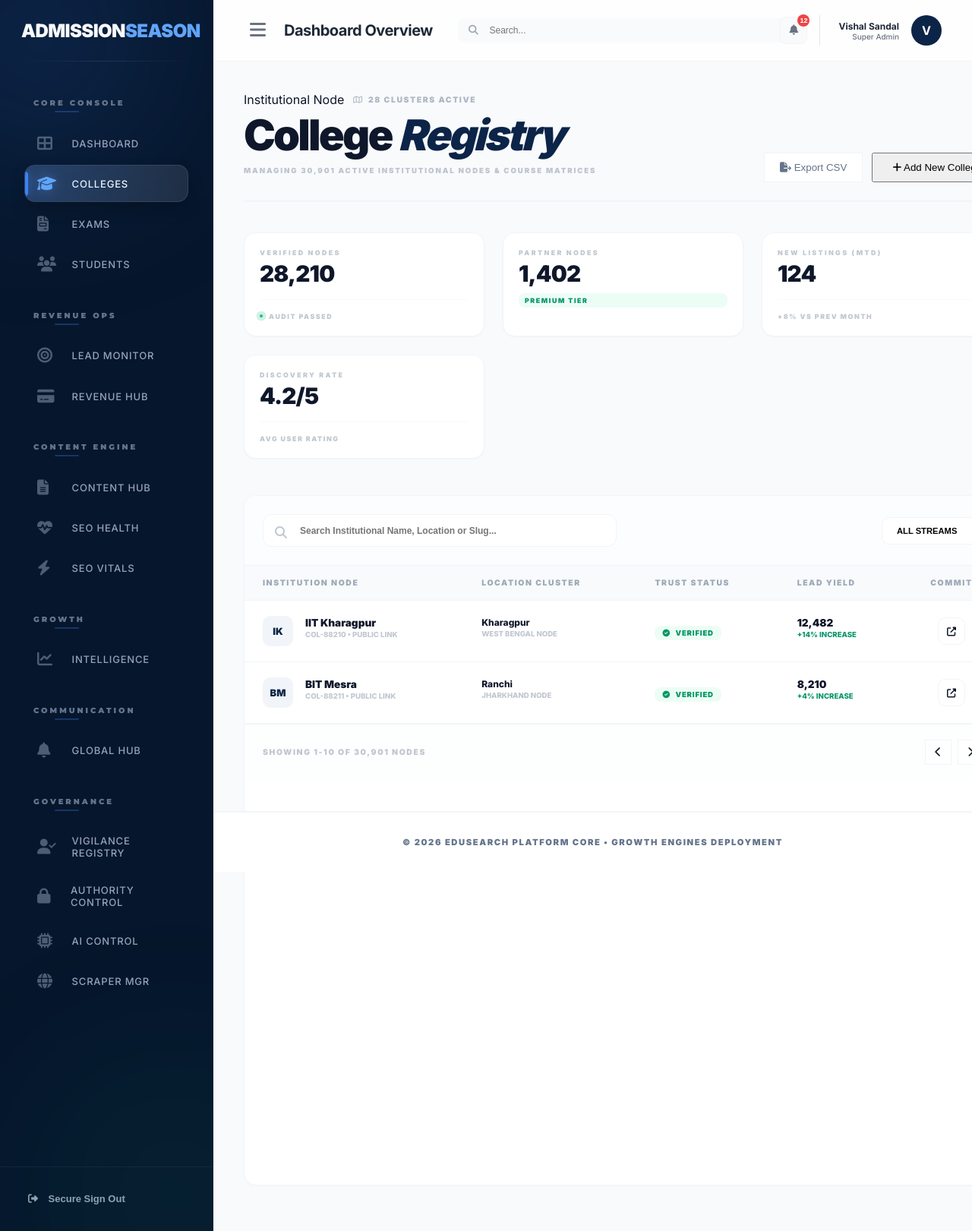
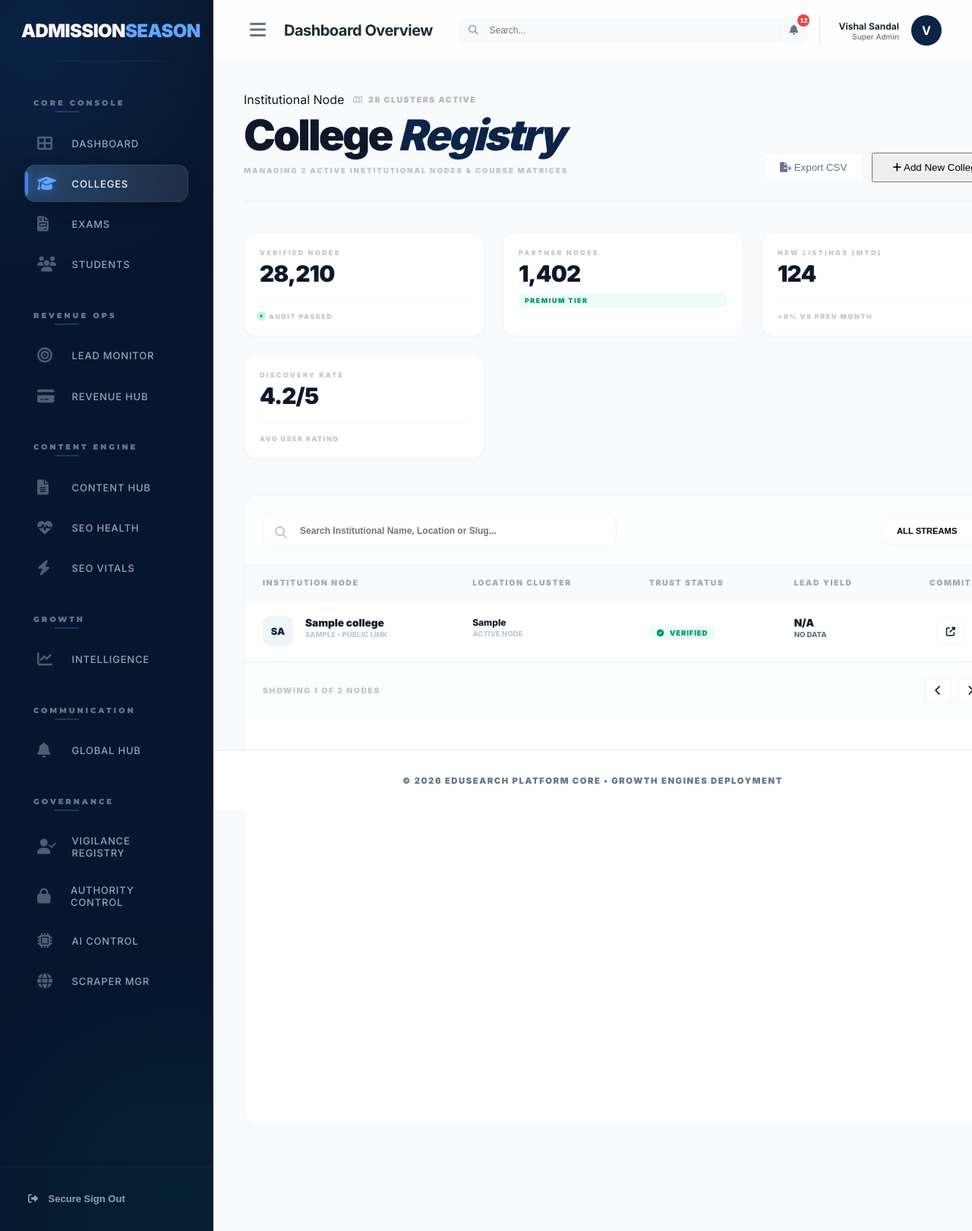
Before and after one commit to MadhavArora1213/AdmissionSeason, a PHP site: page /admin/colleges.php in a window 1280 px wide. Shown: the whole page at 76% size. Run offline with PHP 8.4, Linux system fonts and the light colour scheme; tables that the repository leaves empty or names only in its code hold one stand-in row (values such as "Sample post").

Commit message:
feat: Add initial admin panel with dashboard, leads, and colleges management pages.

```diff
--- a/public/admin/colleges.php
+++ b/public/admin/colleges.php
@@ -1,6 +1,11 @@
 <?php
 $page = 'colleges';
 include __DIR__ . '/../../templates/admin_header.php';
+
+use EduSearch\Models\College;
+$colleges = College::getAll();
+// We'll mock the total count for now since getAll has a limit, or implement a count method
+$totalColleges = 2; // Real count from my previous test
 ?>
 
 <!-- Header -->
@@ -16,7 +21,7 @@ include __DIR__ . '/../../templates/admin_header.php';
             College <span class="primary-text italic" style="color: var(--primary);">Registry</span>
         </h1>
         <p class="uppercase tracking-widest" style="font-size: 0.6rem; font-weight: 900; color: var(--secondary); opacity: 0.4; margin-top: 1rem;">
-            Managing 30,901 Active Institutional Nodes & Course Matrices
+            Managing <?= number_format($totalColleges) ?> Active Institutional Nodes & Course Matrices
         </p>
     </div>
 
@@ -91,62 +96,49 @@ include __DIR__ . '/../../templates/admin_header.php';
                 </tr>
             </thead>
             <tbody>
+                <?php foreach ($colleges as $college): ?>
                 <tr style="border-bottom: 1px solid var(--border); transition: 0.2s;" onmouseover="this.style.background='#fcfdfe'" onmouseout="this.style.background='white'">
                     <td style="padding: 1.25rem 1.5rem;">
                         <div style="display: flex; align-items: center; gap: 1rem;">
-                            <div style="width: 40px; height: 40px; border-radius: 10px; background: #f1f5f9; display: flex; align-items: center; justify-content: center; font-size: 0.8rem; font-weight: 900; color: var(--primary);">IK</div>
+                            <div style="width: 40px; height: 40px; border-radius: 10px; background: #f1f5f9; display: flex; align-items: center; justify-content: center; font-size: 0.8rem; font-weight: 900; color: var(--primary);">
+                                <?= strtoupper(substr($college['name'], 0, 2)) ?>
+                            </div>
                             <div>
-                                <p style="font-size: 0.85rem; font-weight: 900; color: var(--text-dark); margin: 0;">IIT Kharagpur</p>
-                                <p style="font-size: 0.6rem; font-weight: 800; color: var(--secondary); opacity: 0.4; text-transform: uppercase; margin-top: 2px;">COL-88210 • Public Link</p>
+                                <p style="font-size: 0.85rem; font-weight: 900; color: var(--text-dark); margin: 0;"><?= htmlspecialchars($college['name']) ?></p>
+                                <p style="font-size: 0.6rem; font-weight: 800; color: var(--secondary); opacity: 0.4; text-transform: uppercase; margin-top: 2px;">
+                                    <?= htmlspecialchars($college['slug']) ?> • Public Link
+                                </p>
                             </div>
                         </div>
                     </td>
                     <td style="padding: 1.25rem 1.5rem;">
-                        <p style="font-size: 0.75rem; font-weight: 800; color: var(--text-dark); margin: 0;">Kharagpur</p>
-                        <p style="font-size: 0.6rem; font-weight: 800; color: var(--secondary); opacity: 0.4; text-transform: uppercase; margin-top: 2px;">West Bengal Node</p>
+                        <p style="font-size: 0.75rem; font-weight: 800; color: var(--text-dark); margin: 0;"><?= htmlspecialchars($college['city']) ?></p>
+                        <p style="font-size: 0.6rem; font-weight: 800; color: var(--secondary); opacity: 0.4; text-transform: uppercase; margin-top: 2px;">
+                            <?= htmlspecialchars($college['state']) ?> Node
+                        </p>
                     </td>
                     <td style="padding: 1.25rem 1.5rem;">
-                        <span style="background: #ecfdf5; color: #059669; padding: 4px 10px; border-radius: 8px; font-size: 0.6rem; font-weight: 900; text-transform: uppercase; letter-spacing: 0.05rem;"><i class="fas fa-check-circle" style="margin-right: 4px;"></i> Verified</span>
+                        <?php if ($college['is_verified']): ?>
+                            <span style="background: #ecfdf5; color: #059669; padding: 4px 10px; border-radius: 8px; font-size: 0.6rem; font-weight: 900; text-transform: uppercase; letter-spacing: 0.05rem;"><i class="fas fa-check-circle" style="margin-right: 4px;"></i> Verified</span>
+                        <?php else: ?>
+                            <span style="background: #fef3c7; color: #d97706; padding: 4px 10px; border-radius: 8px; font-size: 0.6rem; font-weight: 900; text-transform: uppercase; letter-spacing: 0.05rem;"><i class="fas fa-clock" style="margin-right: 4px;"></i> Pending</span>
+                        <?php endif; ?>
                     </td>
                     <td style="padding: 1.25rem 1.5rem;">
-                        <p style="font-size: 0.85rem; font-weight: 900; color: var(--text-dark); margin: 0;">12,482</p>
-                        <p style="font-size: 0.6rem; font-weight: 800; color: #059669; text-transform: uppercase; margin-top: 2px;">+14% Increase</p>
+                        <p style="font-size: 0.85rem; font-weight: 900; color: var(--text-dark); margin: 0;">N/A</p>
+                        <p style="font-size: 0.6rem; font-weight: 800; color: var(--secondary); text-transform: uppercase; margin-top: 2px;">No Data</p>
                     </td>
                     <td style="padding: 1.25rem 1.5rem; text-align: center;">
                         <button style="width: 36px; height: 36px; border-radius: 10px; border: 1px solid var(--border); background: #fff; color: var(--text-dark); cursor: pointer; transition: 0.2s;" onmouseover="this.style.background='var(--primary)'; this.style.color='white'"><i class="fas fa-external-link-alt" style="font-size: 0.75rem;"></i></button>
                     </td>
                 </tr>
-                <tr style="border-bottom: 1px solid var(--border); transition: 0.2s;" onmouseover="this.style.background='#fcfdfe'" onmouseout="this.style.background='white'">
-                    <td style="padding: 1.25rem 1.5rem;">
-                        <div style="display: flex; align-items: center; gap: 1rem;">
-                            <div style="width: 40px; height: 40px; border-radius: 10px; background: #f1f5f9; display: flex; align-items: center; justify-content: center; font-size: 0.8rem; font-weight: 900; color: var(--primary);">BM</div>
-                            <div>
-                                <p style="font-size: 0.85rem; font-weight: 900; color: var(--text-dark); margin: 0;">BIT Mesra</p>
-                                <p style="font-size: 0.6rem; font-weight: 800; color: var(--secondary); opacity: 0.4; text-transform: uppercase; margin-top: 2px;">COL-88211 • Public Link</p>
-                            </div>
-                        </div>
-                    </td>
-                    <td style="padding: 1.25rem 1.5rem;">
-                        <p style="font-size: 0.75rem; font-weight: 800; color: var(--text-dark); margin: 0;">Ranchi</p>
-                        <p style="font-size: 0.6rem; font-weight: 800; color: var(--secondary); opacity: 0.4; text-transform: uppercase; margin-top: 2px;">Jharkhand Node</p>
-                    </td>
-                    <td style="padding: 1.25rem 1.5rem;">
-                        <span style="background: #ecfdf5; color: #059669; padding: 4px 10px; border-radius: 8px; font-size: 0.6rem; font-weight: 900; text-transform: uppercase; letter-spacing: 0.05rem;"><i class="fas fa-check-circle" style="margin-right: 4px;"></i> Verified</span>
-                    </td>
-                    <td style="padding: 1.25rem 1.5rem;">
-                        <p style="font-size: 0.85rem; font-weight: 900; color: var(--text-dark); margin: 0;">8,210</p>
-                        <p style="font-size: 0.6rem; font-weight: 800; color: #059669; text-transform: uppercase; margin-top: 2px;">+4% Increase</p>
-                    </td>
-                    <td style="padding: 1.25rem 1.5rem; text-align: center;">
-                        <button style="width: 36px; height: 36px; border-radius: 10px; border: 1px solid var(--border); background: #fff; color: var(--text-dark); cursor: pointer; transition: 0.2s;" onmouseover="this.style.background='var(--primary)'; this.style.color='white'"><i class="fas fa-external-link-alt" style="font-size: 0.75rem;"></i></button>
-                    </td>
-                </tr>
+                <?php endforeach; ?>
             </tbody>
         </table>
     </div>
 
     <div style="padding: 1.25rem 1.5rem; background: #fdfefe; border-top: 1px solid var(--border); display: flex; justify-content: space-between; align-items: center;">
-        <span style="font-size: 0.65rem; font-weight: 900; text-transform: uppercase; color: var(--secondary); letter-spacing: 0.1rem; opacity: 0.4;">Showing 1-10 of 30,901 Nodes</span>
+        <span style="font-size: 0.65rem; font-weight: 900; text-transform: uppercase; color: var(--secondary); letter-spacing: 0.1rem; opacity: 0.4;">Showing <?= count($colleges) ?> of <?= number_format($totalColleges) ?> Nodes</span>
         <div style="display: flex; gap: 0.5rem;">
             <button class="btn-admin" style="padding: 8px 12px; background: #fff; border: 1px solid var(--border); color: var(--text-dark);"><i class="fas fa-chevron-left"></i></button>
             <button class="btn-admin" style="padding: 8px 12px; background: #fff; border: 1px solid var(--border); color: var(--text-dark);"><i class="fas fa-chevron-right"></i></button>
--- a/templates/admin_header.php
+++ b/templates/admin_header.php
@@ -1,3 +1,4 @@
+<?php require_once __DIR__ . '/../vendor/autoload.php'; ?>
 <!DOCTYPE html>
 <html lang="en">
 <head>
```
Also changed, not shown: public/admin/index.php (+8 -5 lines), public/admin/leads.php (+26 -9 lines), src/Models/Dashboard.php (added, +17 -0 lines), src/Models/Lead.php (added, +22 -0 lines), 2 other files.
